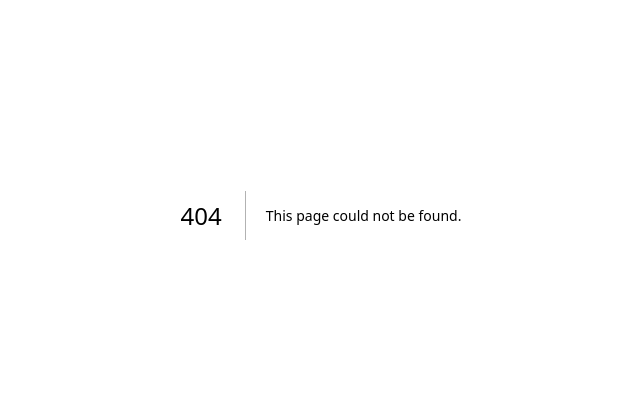
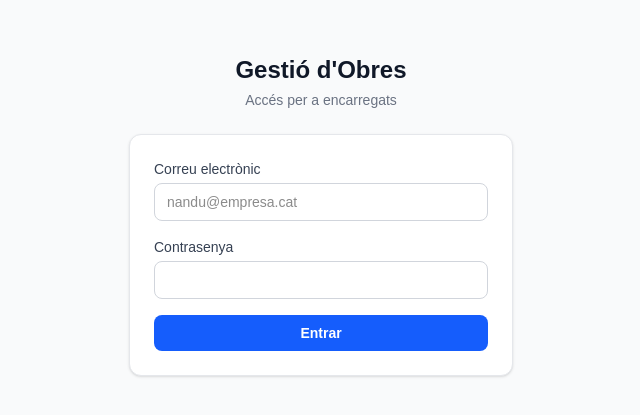
Before and after one commit to old-to-new/nandu-obres, a Next.js app: page /login in a window 1280 px wide. Before the commit this address had no page. Shown: the part 185-600 px from the top of the page, without its empty margins (319-959 px from the left). Built offline with nearby package versions, Linux system fonts and the light colour scheme.

Commit message:
feat: login page with form + Supabase signIn/signOut actions
Co-Authored-By: Claude <noreply@anthropic.com>

```diff
--- /dev/null
+++ b/src/app/(auth)/login/actions.ts
@@ -0,0 +1,27 @@
+'use server'
+
+import { revalidatePath } from 'next/cache'
+import { redirect } from 'next/navigation'
+import { createClient } from '@/lib/supabase/server'
+
+export async function signIn(formData: FormData) {
+  const supabase = await createClient()
+
+  const { error } = await supabase.auth.signInWithPassword({
+    email: formData.get('email') as string,
+    password: formData.get('password') as string,
+  })
+
+  if (error) {
+    redirect('/login?error=invalid_credentials')
+  }
+
+  revalidatePath('/', 'layout')
+  redirect('/obres')
+}
+
+export async function signOut() {
+  const supabase = await createClient()
+  await supabase.auth.signOut()
+  redirect('/login')
+}
--- /dev/null
+++ b/src/app/(auth)/login/page.tsx
@@ -0,0 +1,30 @@
+import LoginForm from '@/components/auth/LoginForm'
+
+interface Props {
+  searchParams: Promise<{ error?: string }>
+}
+
+export default async function LoginPage({ searchParams }: Props) {
+  const { error } = await searchParams
+
+  return (
+    <div className="flex min-h-screen items-center justify-center bg-gray-50 px-4">
+      <div className="w-full max-w-sm space-y-6">
+        <div className="text-center">
+          <h1 className="text-2xl font-bold text-gray-900">Gestió d&apos;Obres</h1>
+          <p className="mt-1 text-sm text-gray-500">Accés per a encarregats</p>
+        </div>
+
+        {error === 'invalid_credentials' && (
+          <div className="rounded-lg bg-red-50 p-3 text-sm text-red-600">
+            Correu o contrasenya incorrectes.
+          </div>
+        )}
+
+        <div className="rounded-xl border border-gray-200 bg-white p-6 shadow-sm">
+          <LoginForm />
+        </div>
+      </div>
+    </div>
+  )
+}
--- /dev/null
+++ b/src/components/auth/LoginForm.tsx
@@ -0,0 +1,45 @@
+'use client'
+
+import { signIn } from '@/app/(auth)/login/actions'
+
+export default function LoginForm() {
+  return (
+    <form action={signIn} className="flex flex-col gap-4">
+      <div className="flex flex-col gap-1">
+        <label htmlFor="email" className="text-sm font-medium text-gray-700">
+          Correu electrònic
+        </label>
+        <input
+          id="email"
+          name="email"
+          type="email"
+          required
+          autoComplete="email"
+          placeholder="nandu@empresa.cat"
+          className="rounded-lg border border-gray-300 px-3 py-2 text-sm focus:border-blue-500 focus:outline-none focus:ring-1 focus:ring-blue-500"
+        />
+      </div>
+
+      <div className="flex flex-col gap-1">
+        <label htmlFor="password" className="text-sm font-medium text-gray-700">
+          Contrasenya
+        </label>
+        <input
+          id="password"
+          name="password"
+          type="password"
+          required
+          autoComplete="current-password"
+          className="rounded-lg border border-gray-300 px-3 py-2 text-sm focus:border-blue-500 focus:outline-none focus:ring-1 focus:ring-blue-500"
+        />
+      </div>
+
+      <button
+        type="submit"
+        className="rounded-lg bg-blue-600 px-4 py-2 text-sm font-semibold text-white hover:bg-blue-700 focus:outline-none focus:ring-2 focus:ring-blue-500 focus:ring-offset-2"
+      >
+        Entrar
+      </button>
+    </form>
+  )
+}
```
Also changed, not shown: 1 other file (tests, documents, lock files or other folders).
